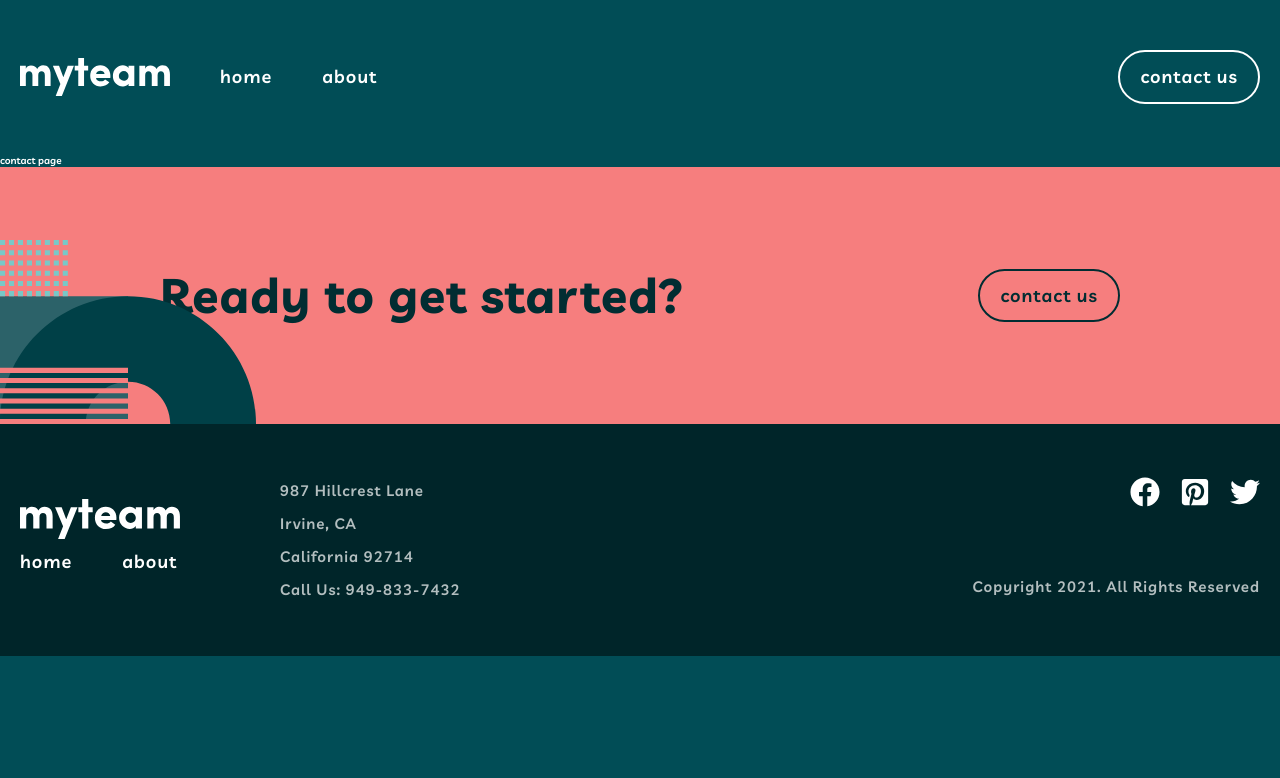
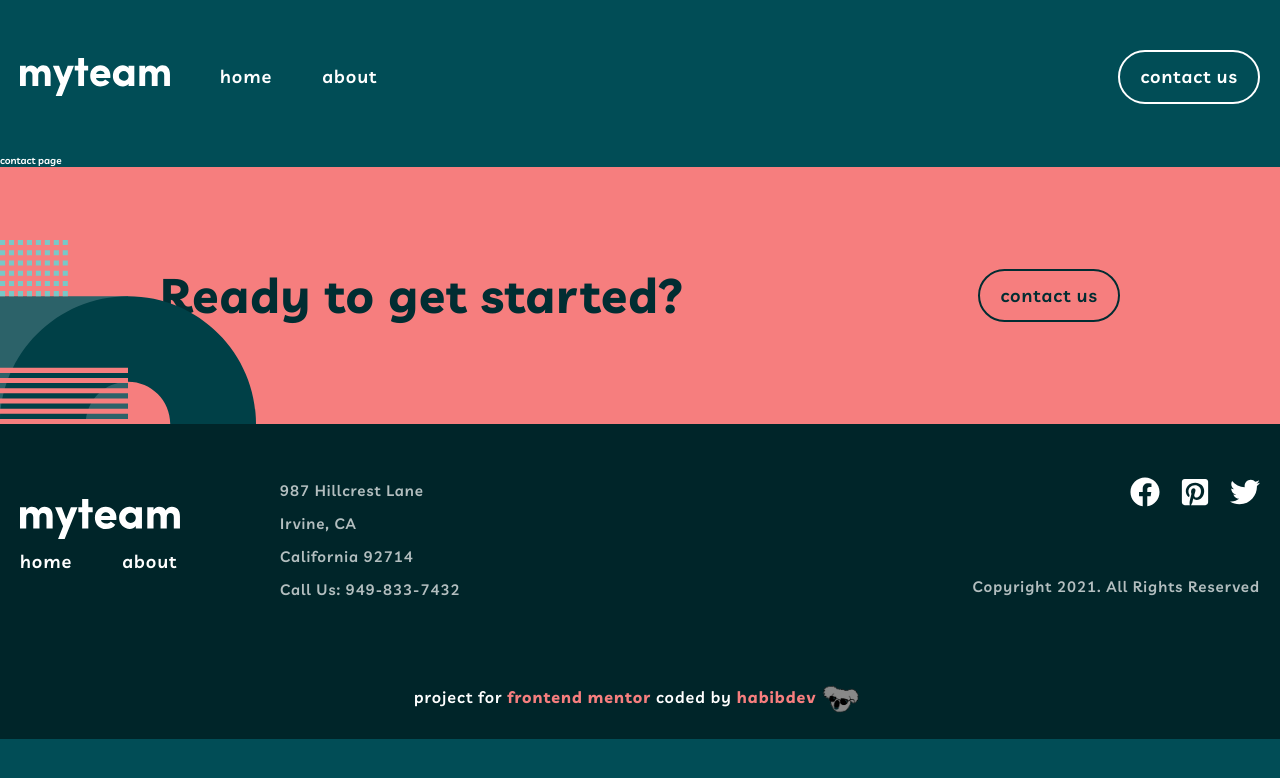
Before and after one commit to habibdev96/FEM-myteam-multipage-website, a React (Create React App) app: page /Contact in a window 1280 px wide. Shown: the top 778 px of the page. Built offline with nearby package versions, Linux system fonts and the light colour scheme.

Commit message:
created tag

```diff
--- a/src/components/shared/Footer.js
+++ b/src/components/shared/Footer.js
@@ -8,6 +8,7 @@
   textStyles,
 } from '../../abstracts/Mixins';
 import { FaFacebook, FaPinterestSquare, FaTwitter } from 'react-icons/fa';
+import Tag from './Tag';
 
 const StyledFooter = styled.footer`
   background-color: var(--darkGreen);
@@ -104,6 +105,7 @@
           <p className='copyright'>Copyright 2021. All Rights Reserved</p>
         </div>
       </Container>
+      <Tag />
     </StyledFooter>
   );
 };
--- /dev/null
+++ b/src/components/shared/Tag.js
@@ -0,0 +1,62 @@
+import styled from 'styled-components';
+import { textStyles, headingStyles } from '../../abstracts/Mixins';
+import logo from '../../assets/logo/habibdevgif.gif';
+
+const StyledTag = styled.div`
+  display: flex;
+  align-items: center;
+  justify-content: center;
+  flex-wrap: wrap;
+  padding: 2rem;
+
+  .heading {
+    ${textStyles};
+    color: var(--white);
+    text-align: center;
+    font-size: var(--xxs);
+  }
+
+  .link {
+    ${headingStyles};
+    color: var(--lightCoral);
+
+    &:hover,
+    &:focus {
+      text-decoration: underline;
+    }
+  }
+
+  .tag-logo {
+    width: 5rem;
+  }
+`;
+
+const Tag = () => {
+  return (
+    <StyledTag>
+      <h3 className='heading'>
+        project for{' '}
+        <a
+          href='https://www.frontendmentor.io/challenges/myteam-multipage-website-mxlEauvW'
+          target='_blank'
+          rel='noreferrer'
+          className='link'
+        >
+          frontend mentor
+        </a>{' '}
+        coded by{' '}
+        <a
+          href='https://github.com/habibdev96'
+          target='_blank'
+          rel='noreferrer'
+          className='link'
+        >
+          habibdev{' '}
+        </a>
+      </h3>
+      <img src={logo} alt='logo' className='tag-logo' />
+    </StyledTag>
+  );
+};
+
+export default Tag;
```
